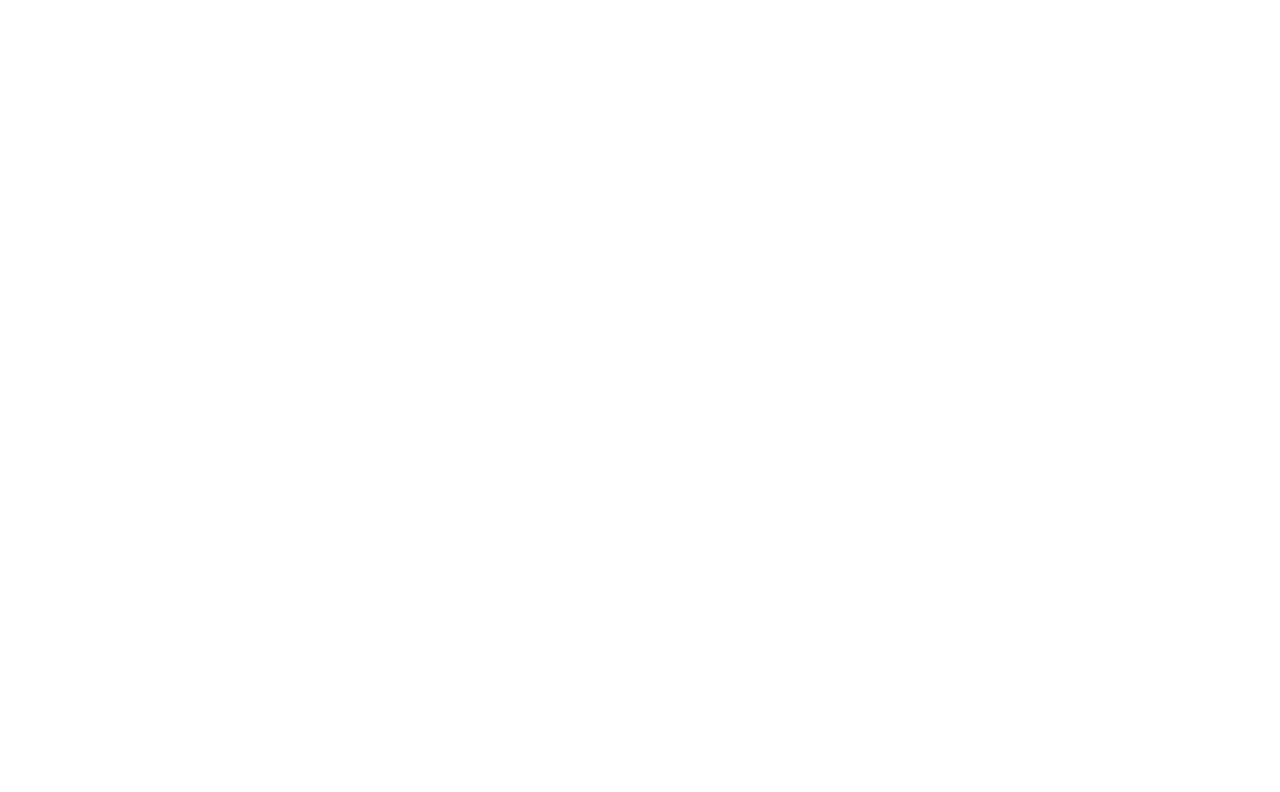
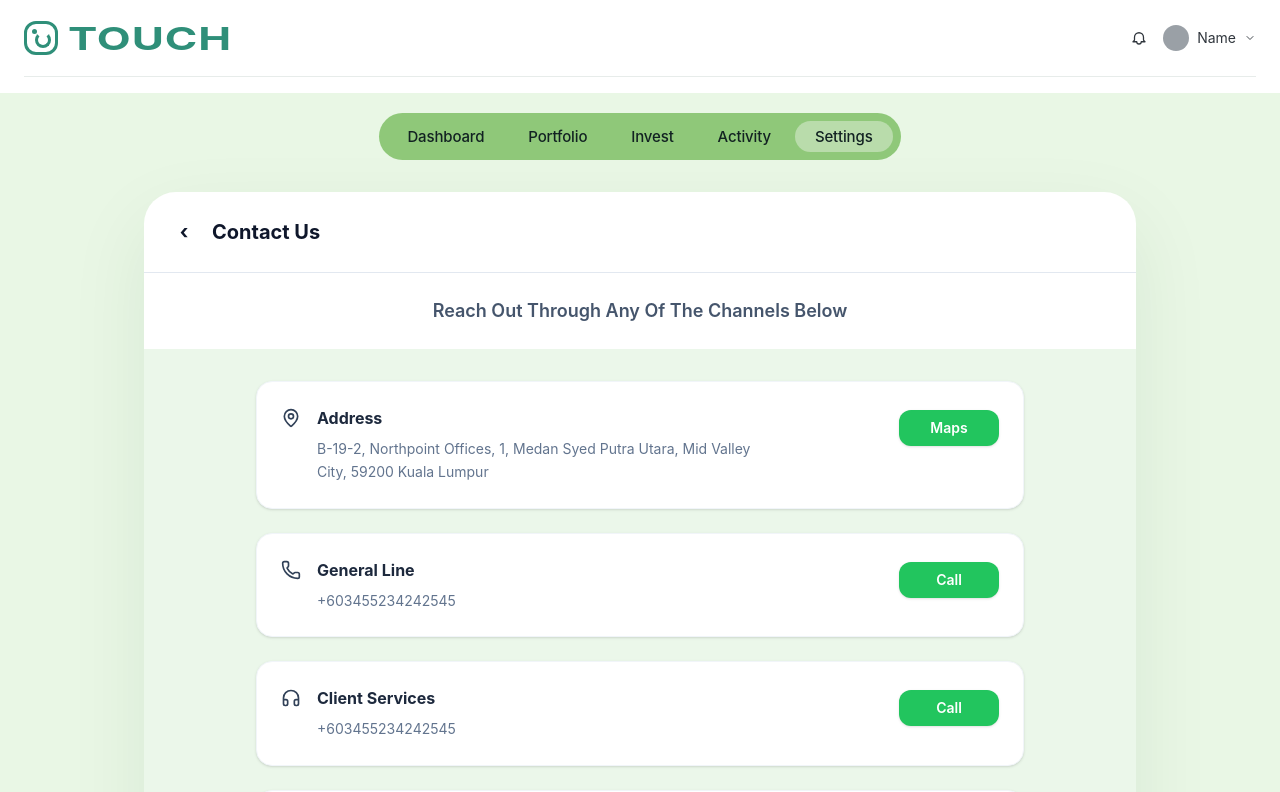
Before and after one commit to isabelledelc/isabelledelc.github.io, a React (Vite) app in the folder app/: page /settings/contact-us in a window 1280 px wide. Before the commit this address had no page. Shown: the top 792 px of the page. Built offline with nearby package versions, Linux system fonts and the light colour scheme.

Commit message:
add About Opus Touch and Contact Us page

```diff
--- a/app/package.json
+++ b/app/package.json
@@ -10,6 +10,7 @@
     "preview": "vite preview"
   },
   "dependencies": {
+    "lucide-react": "^1.25.0",
     "react": "^19.2.7",
     "react-dom": "^19.2.7",
     "react-router-dom": "^7.18.1"
--- a/app/src/App.tsx
+++ b/app/src/App.tsx
@@ -13,6 +13,8 @@
 import Security from './pages/Settings/subpages/Security';
 import SecretPhrase from './pages/Settings/subpages/SecretPhrase';
 import ViewBankAccount from './pages/Settings/subpages/BankAccountInfo.tsx';
+import ContactUs from './pages/Settings/subpages/ContactUs.tsx';
+import AboutOpusTouch from './pages/Settings/subpages/AboutOpusTouch.tsx';
 
 function App() {
   return (
@@ -37,6 +39,10 @@
 
         <Route path="/settings/bank-account" element={<ViewBankAccount />} />
 
+        <Route path="/settings/contact-us" element={<ContactUs />} />
+
+        <Route path="/settings/about-opus-touch" element={<AboutOpusTouch />} />
+
       </Routes>
     </BrowserRouter>
   );
--- a/app/src/pages/Settings/Settings.tsx
+++ b/app/src/pages/Settings/Settings.tsx
@@ -25,12 +25,12 @@
   },
   {
     title: 'Contact Us',
-    href: '/settings/contact',
+    href: '/settings/contact-us',
     icon: 'phone',
   },
   {
     title: 'About Opus Touch',
-    href: '/settings/about',
+    href: '/settings/about-opus-touch',
     icon: 'info',
   },
 ];
--- /dev/null
+++ b/app/src/pages/Settings/subpages/AboutOpusTouch.tsx
@@ -0,0 +1,77 @@
+import Header from "../../../components/shared/header";
+import Navbar from "../../../components/shared/navbar";
+import { Link } from "react-router-dom";
+import { Info } from "lucide-react";
+import logo from "../../../assets/logo.png";
+import Footer from "../../../components/shared/footer";
+
+export default function AboutOpusTouch() {
+  const appDetails = {
+    version: "1.0.9662.22031",
+    description: `cusantium doloremque laudantium, totam rem aperiam, eaque ipsa quae ab illo inventore veritatis et quasi architecto beatae vitae dicta sunt explicabo.`,
+  };
+
+  return (
+    <div className="min-h-screen w-full bg-[#E9F7E5]">
+      <Header />
+      <Navbar />
+
+      <main className="mx-auto max-w-5xl px-4 pb-16 pt-8">
+        <div className="overflow-hidden rounded-[32px] bg-white shadow-[0_30px_80px_rgba(30,63,40,0.08)]">
+
+          {/* Header Bar */}
+          <div className="border-b border-slate-200 p-6">
+            <div className="flex items-center gap-3 text-xl font-bold text-slate-900">
+              <Link
+                to="/settings"
+                className="inline-flex h-8 w-8 items-center justify-center text-xl text-slate-900 hover:opacity-75"
+              >
+                ‹
+              </Link>
+              <span>About Opus Touch</span>
+            </div>
+          </div>
+
+          {/* Logo Section */}
+          <div className="flex justify-center bg-white py-12">
+            <img
+              src={logo}
+              alt="Opus Touch Logo"
+              className="h-16 object-contain"
+            />
+          </div>
+
+          {/* Cards Section */}
+          <div className="bg-[#EBF7EA] p-8">
+            <div className="mx-auto flex max-w-3xl flex-col gap-6">
+
+              {/* App Version Card */}
+              <div className="relative overflow-hidden rounded-xl bg-white p-6 shadow-md border-l-[10px] border-l-[#22C55E]">
+                <div className="flex items-center gap-2 font-bold text-slate-800">
+                  <Info className="h-5 w-5 text-slate-700" />
+                  <span>App Version</span>
+                </div>
+                <div className="mt-4 pl-7">
+                  <p className="text-xs text-slate-400">current Version</p>
+                  <p className="mt-1 text-sm font-semibold text-slate-700">
+                    {appDetails.version}
+                  </p>
+                </div>
+              </div>
+
+              {/* What is Opus Touch Card */}
+              <div className="relative overflow-hidden rounded-xl bg-white p-6 shadow-md border-l-[10px] border-l-[#22C55E]">
+                <h3 className="font-bold text-slate-800">What is Opus Touch</h3>
+                <p className="mt-4 text-sm leading-relaxed text-slate-600 font-mono">
+                  {appDetails.description}
+                </p>
+              </div>
+
+            </div>
+          </div>
+            <Footer />
+        </div>
+      </main>
+    </div>
+  );
+}
--- a/app/src/pages/Settings/subpages/ContactUs.tsx
+++ b/app/src/pages/Settings/subpages/ContactUs.tsx
@@ -0,0 +1,104 @@
+import Header from "../../../components/shared/header";
+import Navbar from "../../../components/shared/navbar";
+import { Link } from "react-router-dom";
+import { MapPin, Phone, Headphones, Mail } from "lucide-react"; // Optional: lucide-react icons
+
+export default function ContactUs() {
+  const addressText = "B-19-2, Northpoint Offices, 1, Medan Syed Putra Utara, Mid Valley City, 59200 Kuala Lumpur";
+  const generalLine = "+603455234242545";
+  const clientServicesLine = "+603455234242545";
+  const emailAddress = "clientservices@opussasset.com";
+
+  const contactOptions = [
+    {
+      id: "address",
+      title: "Address",
+      value: addressText,
+      buttonLabel: "Maps",
+      icon: <MapPin className="h-5 w-5 text-slate-700 mt-0.5" />,
+      action: () => window.open(`https://maps.google.com/?q=${encodeURIComponent(addressText)}`, "_blank"),
+    },
+    {
+      id: "general-line",
+      title: "General Line",
+      value: generalLine,
+      buttonLabel: "Call",
+      icon: <Phone className="h-5 w-5 text-slate-700 mt-0.5" />,
+      action: () => (window.location.href = `tel:${generalLine}`),
+    },
+    {
+      id: "client-services",
+      title: "Client Services",
+      value: clientServicesLine,
+      buttonLabel: "Call",
+      icon: <Headphones className="h-5 w-5 text-slate-700 mt-0.5" />,
+      action: () => (window.location.href = `tel:${clientServicesLine}`),
+    },
+    {
+      id: "email",
+      title: "Email",
+      value: emailAddress,
+      buttonLabel: "Email",
+      icon: <Mail className="h-5 w-5 text-slate-700 mt-0.5" />,
+      action: () => (window.location.href = `mailto:${emailAddress}`),
+    },
+  ];
+
+  return (
+    <div className="min-h-screen w-full bg-[#E9F7E5]">
+      <Header />
+      <Navbar />
+
+      <main className="mx-auto max-w-5xl px-4 pb-16 pt-8">
+        <div className="overflow-hidden rounded-[32px] bg-white shadow-[0_30px_80px_rgba(30,63,40,0.08)]">
+          {/* Header Bar */}
+          <div className="border-b border-slate-200 p-6">
+            <div className="flex items-center gap-3 text-xl font-bold text-slate-900">
+              <Link
+                to="/settings"
+                className="inline-flex h-8 w-8 items-center justify-center text-xl text-slate-900 hover:opacity-75"
+              >
+                ‹
+              </Link>
+              <span>Contact Us</span>
+            </div>
+          </div>
+
+          {/* Subtitle / Intro Header */}
+          <div className="py-6 text-center text-lg font-semibold text-slate-600">
+            Reach Out Through Any Of The Channels Below
+          </div>
+
+          {/* Cards Section */}
+          <div className="bg-[#EBF7EA] p-8">
+            <div className="mx-auto flex max-w-3xl flex-col gap-6">
+              {contactOptions.map((item) => (
+                <div
+                  key={item.id}
+                  className="flex items-start justify-between rounded-2xl bg-white p-6 shadow-sm border border-slate-100"
+                >
+                  <div className="flex gap-4 pr-4">
+                    {item.icon}
+                    <div>
+                      <h3 className="font-bold text-slate-800">{item.title}</h3>
+                      <p className="mt-2 text-sm text-slate-500 leading-relaxed max-w-md">
+                        {item.value}
+                      </p>
+                    </div>
+                  </div>
+
+                  <button
+                    onClick={item.action}
+                    className="mt-1 min-w-[100px] rounded-xl bg-[#22C55E] px-6 py-2 text-sm font-semibold text-white shadow hover:bg-[#1ea850] transition-colors"
+                  >
+                    {item.buttonLabel}
+                  </button>
+                </div>
+              ))}
+            </div>
+          </div>
+        </div>
+      </main>
+    </div>
+  );
+}
```
Also changed, not shown: 1 other file (tests, documents, lock files or other folders).
